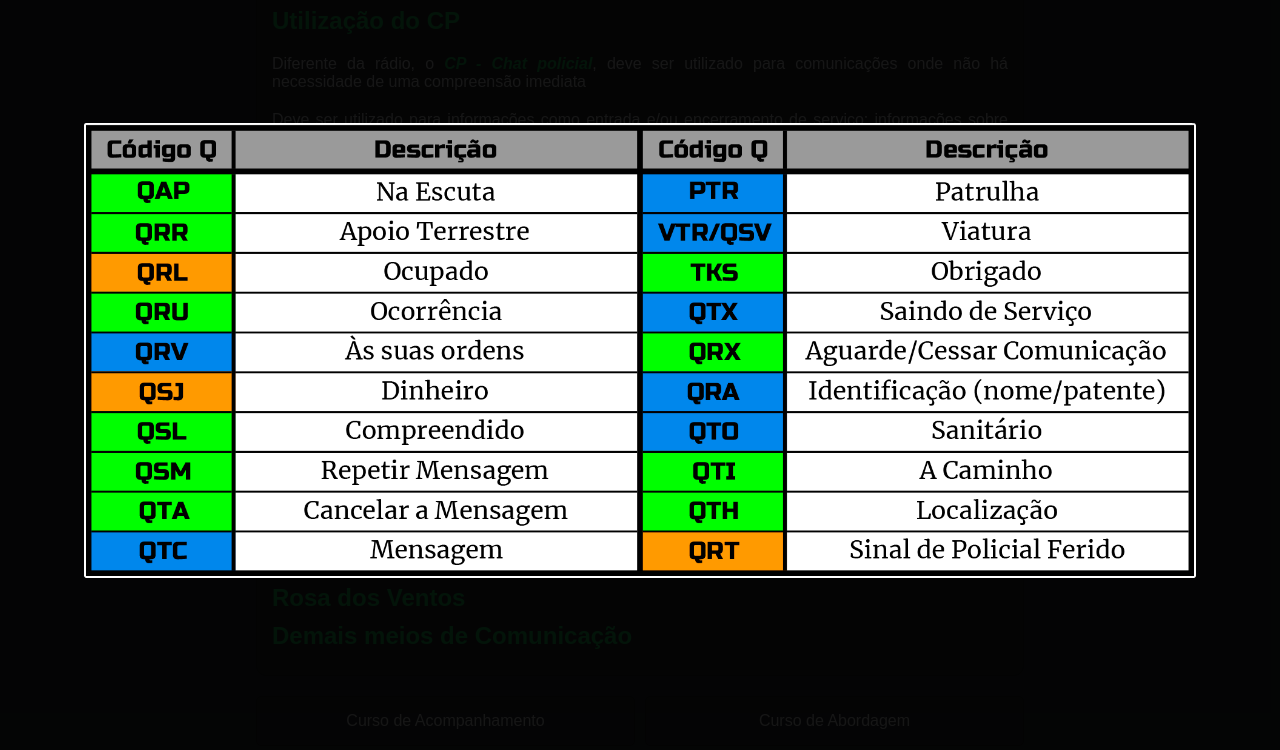
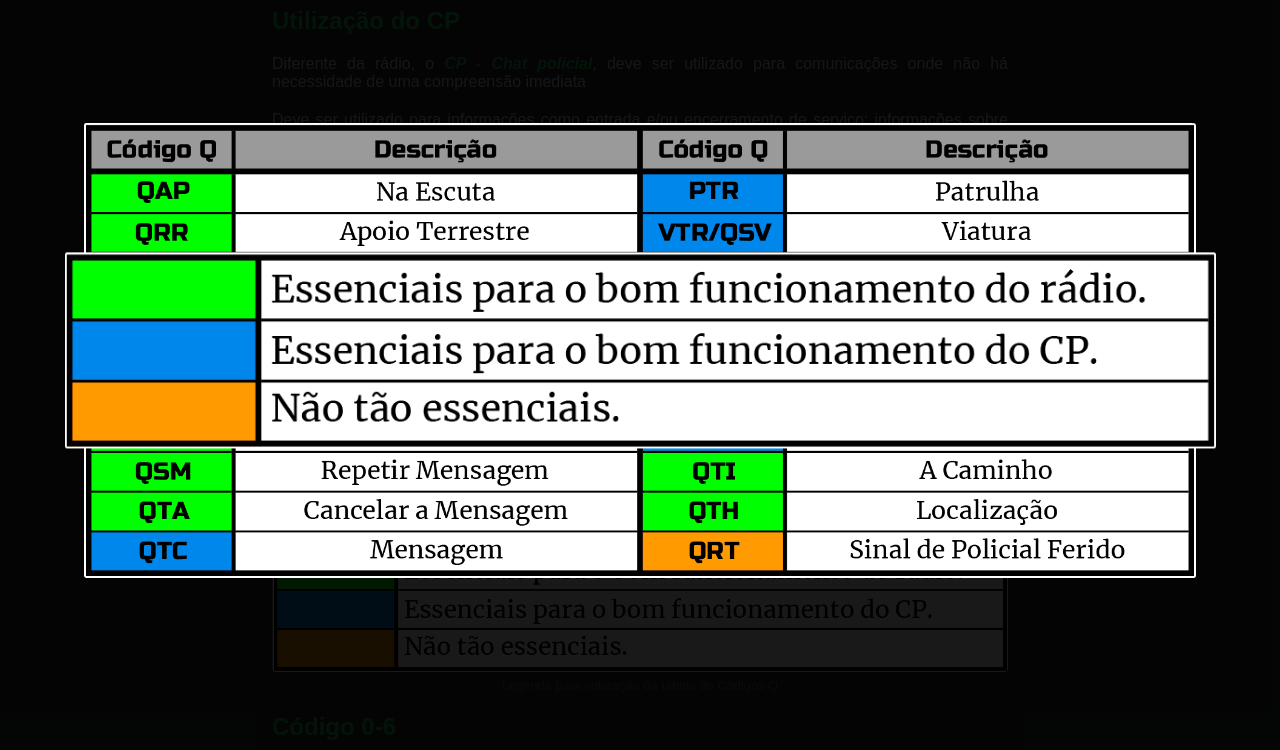
Before and after one commit to Matheuszrl/Manual-para-Oficiais, a plain HTML site: page co.html in a window 1280 px wide. Both pictures are taken after a click on the picture 640 px from the left and 1829 px from the top of the page. Shown: the part 1479-2229 px from the top of the page. Drawn offline with Linux system fonts and the light colour scheme; a web font is replaced by a local one.

Commit message:
testing time

```diff
--- a/co.html
+++ b/co.html
@@ -122,6 +122,12 @@
                                  class="image"
                                  id="zoomImage">
                             <p class="description">Tabela dos Códigos Q utilizados na Polícia do Alta Valley</p>
+
+                            <img src="/src/images/CO/legenda-código-q.png"
+                                 alt="Legenda para coloração da tabela de Códigos Q"
+                                 class="image"
+                                 id="zoomImage">
+                            <p class="description">Legenda para coloração da tabela de Códigos Q</p>
                         </div>
                     </div>
                 </div>
@@ -157,6 +163,11 @@
                      alt="Tabela dos Códigos Q utilizados na Polícia do Alta Valley"
                      class="modal-content"
                      id="modalImage">
+
+                <img src="/src/images/CO/legenda-código-q.png"
+                     alt="Legenda para coloração da tabela de Códigos Q"
+                     class="modal-content"
+                     id="modalImage">
             </div>
             <footer>
                 <div class="button-container">
```
Also changed, not shown: src/images/CO/legenda-código-q.png (added).
